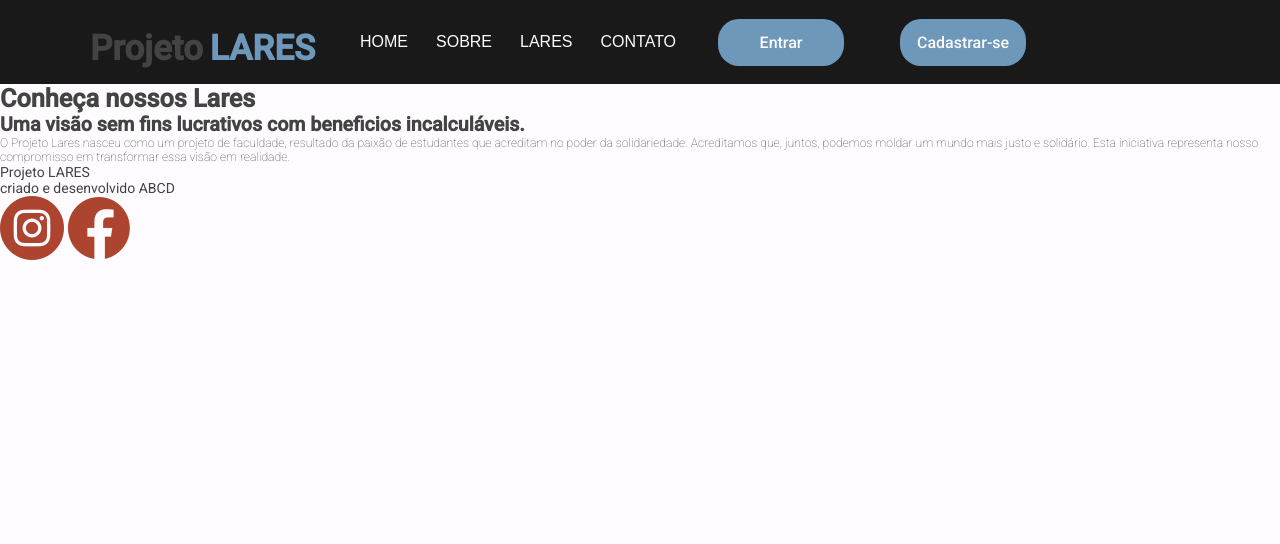
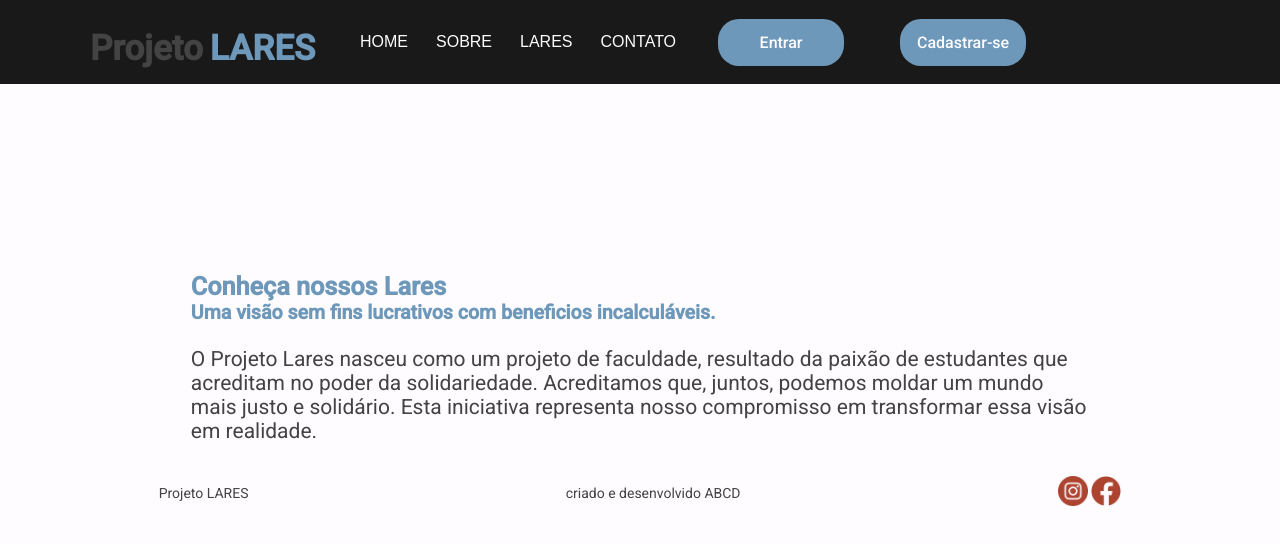
Before and after one commit to ownaka/agendamento-servi-os, a plain HTML site: page pages/lares.html in a window 1280 px wide. Drawn offline with Linux system fonts and the light colour scheme.

Commit message:
altereção no CSS lares

```diff
--- a/pages/lares.html
+++ b/pages/lares.html
@@ -5,6 +5,9 @@
         <link href="https://fonts.googleapis.com/icon?family=Material+Icons+Round" rel="stylesheet">
         <link rel="stylesheet" href="../styles/sobre.css">
         <link rel="stylesheet" href="../styles/menu.css">
+        <link rel="stylesheet" href="../styles/rodape.css">
+
+
 
         <title>Projeto Lares</title>
     </head>
@@ -54,7 +57,7 @@
     <div class="resumo-lares">
         <div class="texto-lares">
             <h2 class="titulo-lares">Uma visão sem fins lucrativos com beneficios incalculáveis.</h2><p>
-<h3>O Projeto Lares nasceu como um projeto de faculdade, resultado da paixão de estudantes que acreditam no poder da solidariedade. Acreditamos que, juntos, podemos moldar um mundo mais justo e solidário. Esta iniciativa representa nosso compromisso em transformar essa visão em realidade.</h3><p>
+            <h3 class="sub-texto">O Projeto Lares nasceu como um projeto de faculdade, resultado da paixão de estudantes que<p>acreditam no poder da solidariedade. Acreditamos que, juntos, podemos moldar um mundo<p> mais justo e solidário. Esta iniciativa representa nosso compromisso em transformar essa visão<P> em realidade.</h3><p>
         </div>
     </div>
 <!-- Incio do rodapé -->
--- a/styles/menu.css
+++ b/styles/menu.css
@@ -103,3 +103,23 @@ aside .menubar .loginBMenu:hover{
     transform: scale(1.1);
     transition: all 0.25s;
 }
+
+.lares .conheca-nossos_lares .titulo-lares{
+    color: var(--azul-escuro);
+    margin-left: 13.63rem;
+    margin-top: 13.43rem;
+
+}
+
+.resumo-lares .texto-lares .titulo-lares{
+    color: var(--azul-escuro);
+    margin-left: 13.63rem;
+
+}
+
+.resumo-lares .texto-lares .sub-texto{
+    font-size: 1.5rem;
+    font-weight: 400;
+    margin-top: 1.63rem;
+    margin-left: 13.63rem;
+}
```
Lines whose indentation alone changed are shown as unchanged.
